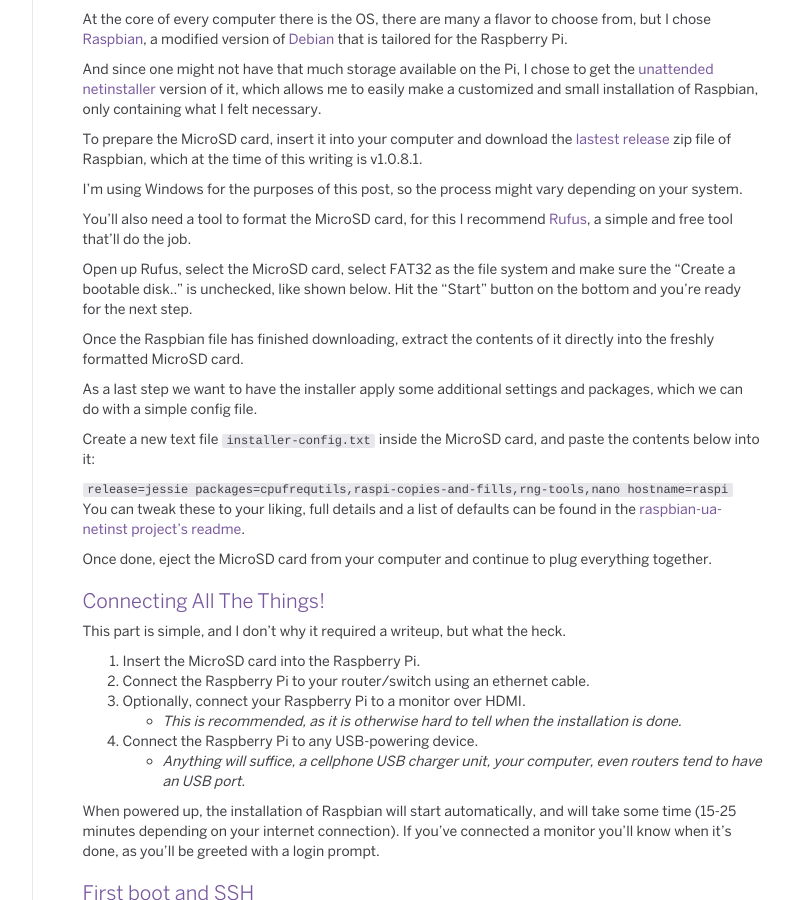
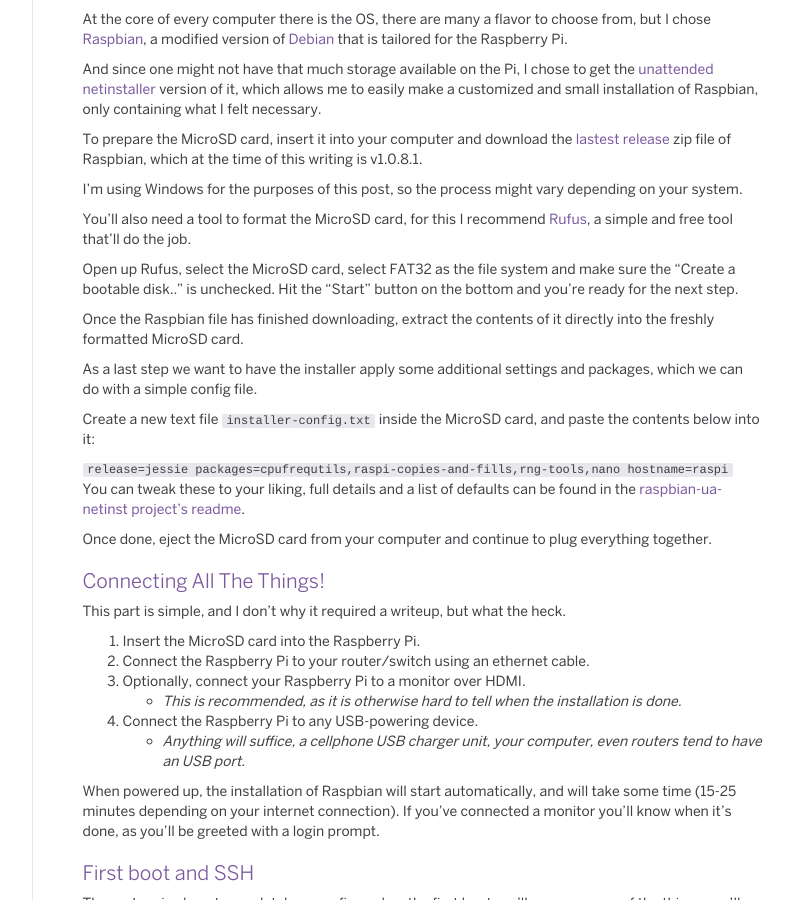
Before and after one commit to p3lim/p3lim.github.io, a Jekyll site: the page built from _posts/2015-12-25-raspbi-debian.md, in a window 1280 px wide and 900 px high, scrolled down 821 px. Shown: the whole window, without its empty margins (118-912 px from the left). Built offline with Jekyll 4.4.1, drawn with Linux system fonts in a browser that asks for light colours.

Commit message:
I'm really bad at this :sob:

```diff
--- a/_posts/2015-12-25-raspbi-debian.md
+++ b/_posts/2015-12-25-raspbi-debian.md
@@ -39,7 +39,7 @@
 
 You'll also need a tool to format the MicroSD card, for this I recommend [Rufus](http://rufus.akeo.ie/), a simple and free tool that'll do the job.
 
-Open up Rufus, select the MicroSD card, select FAT32 as the file system and make sure the "Create a bootable disk.." is unchecked, like shown below. Hit the "Start" button on the bottom and you're ready for the next step.
+Open up Rufus, select the MicroSD card, select FAT32 as the file system and make sure the "Create a bootable disk.." is unchecked. Hit the "Start" button on the bottom and you're ready for the next step.
 
 Once the Raspbian file has finished downloading, extract the contents of it directly into the freshly formatted MicroSD card.
 
```
